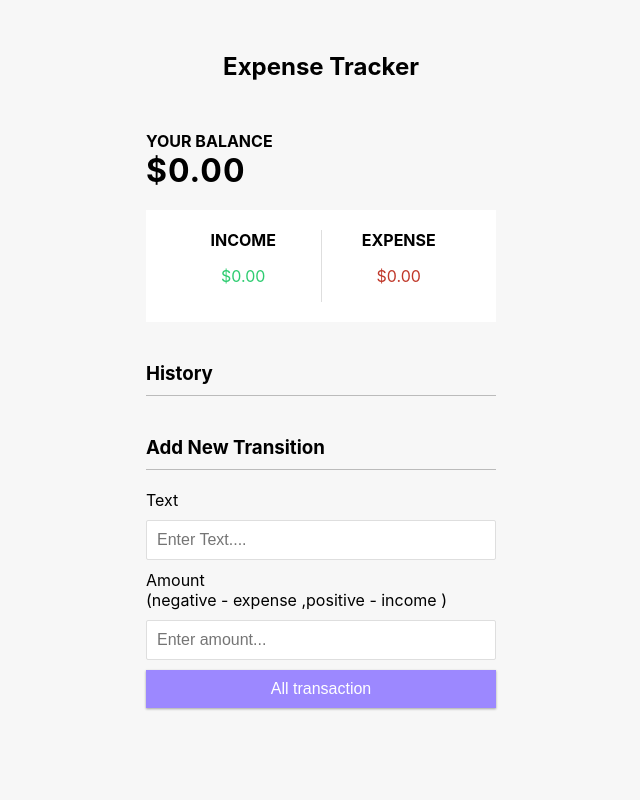
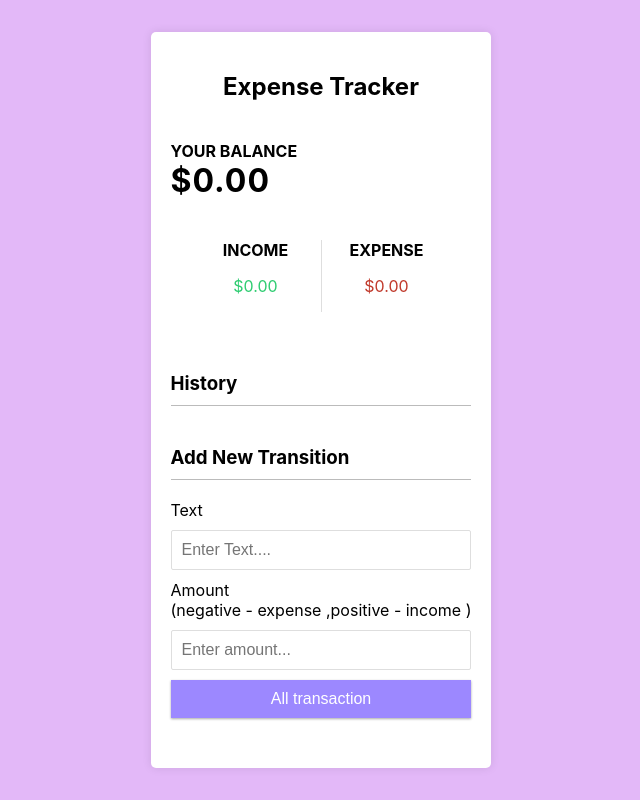
Before and after one commit to MDRAUFSHAIKH/expensetracker, a plain HTML site: page index.html in a window 1280 px wide. Shown: the whole page, without its empty margins (319-959 px from the left). Drawn offline with Linux system fonts and the light colour scheme.

```diff
--- a/index.html
+++ b/index.html
@@ -10,8 +10,9 @@
     <link rel="stylesheet" href="style.css" />
   </head>
   <body>
-    <h2>Expense Tracker</h2>
+
     <div class="container">
+      <h2 align="center">Expense Tracker</h2><br>
       <h4>Your Balance</h4>
       <h1 id="balance">$0.00</h1>
       <div class="inc-exp-container">
--- a/style.css
+++ b/style.css
@@ -1,14 +1,17 @@
 :root {
     --box-shadow: 0 1px 3px rgba(0, 0, 0, 0.12),
       0 1px 2px rgba(0, 0, 0, 0.24);
+
   }
 
   * {
     box-sizing: border-box;
+
   }
 
   body {
-    background-color: #f7f7f7;
+
+    background-color: #e3b8f8;
     display: flex;
     flex-direction: column;
     align-items: center;
@@ -18,12 +21,18 @@
     font-family: -apple-system, BlinkMacSystemFont,
       "Segoe UI", Roboto, Oxygen, Ubuntu, Cantarell,
       "Open Sans", "Helvetica Neue", sans-serif;
+
   }
 
+
   .container {
-    margin: 30px auto;
-    width: 350px;
-  }
+    max-width: 600px;
+    margin: 20px auto;
+    padding: 20px;
+    border-radius: 5px;
+    background-color: #ffffff; /* Set container background color */
+    box-shadow: 0 0 10px rgba(0, 0, 0, 0.1);
+}
 
   h1 {
     letter-spacing: 1px;
```
